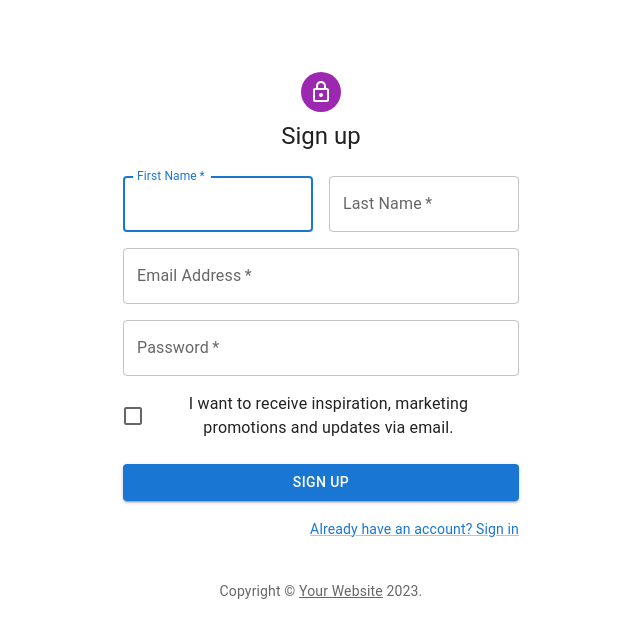
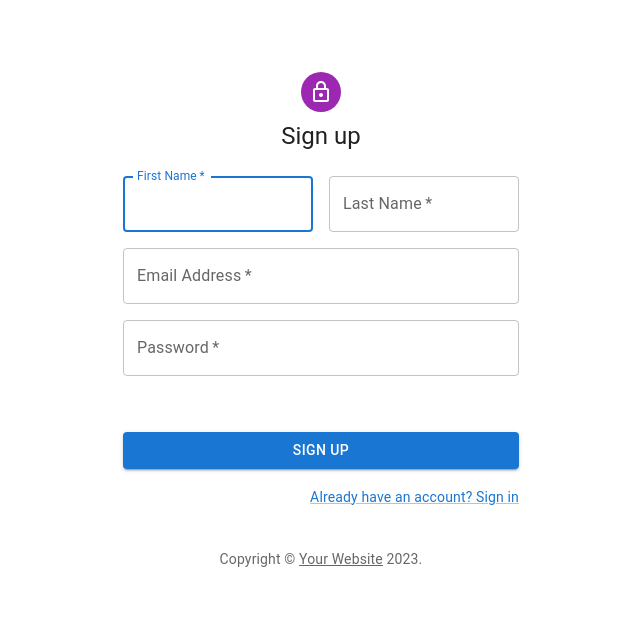
Before and after one commit to haritpanchal/react-wordpress, a React (Create React App) app: page / in a window 1280 px wide. Shown: the top 638 px of the page, without its empty margins (319-959 px from the left). Built offline with nearby package versions, Linux system fonts and the light colour scheme.

Commit message:
user register success message

```diff
--- a/src/components/registerUser/RegisterUser.js
+++ b/src/components/registerUser/RegisterUser.js
@@ -38,8 +38,10 @@ export default function RegisterUser() {
   const [lastName, setlastName] = useState("");
   const [userEmail, setuserEmail] = useState("");
   const [userPassword, setuserPassword] = useState("");
+  const [formSubmitMessage, setformSubmitMessage] = useState("");
 
   const handleSubmit = async (event) => {
+    setformSubmitMessage('');
     event.preventDefault();
     // const data = new FormData(event.currentTarget);
     // console.log({
@@ -52,7 +54,6 @@ export default function RegisterUser() {
       email_address: userEmail,
       password: userPassword,
     };
-    console.log(JSON.stringify(data));
     try {
       let res = await fetch(
         "http://localhost/contribution/wp-json/auth/register",
@@ -62,12 +63,16 @@ export default function RegisterUser() {
         }
       );
       let resJson = await res.json();
-      console.log(resJson);
-      if (res.status === 200) {
-        console.log("successfully");
-      } else {
-        console("Some error occured");
+
+      setformSubmitMessage(resJson.data.message)
+
+      if(resJson.success == true){
+        setfirstName("");
+        setlastName("");
+        setuserEmail("");
+        setuserPassword("");
       }
+
     } catch (err) {
       console.log(err);
     }
@@ -102,6 +107,7 @@ export default function RegisterUser() {
                 <TextField
                   autoComplete="given-name"
                   name="firstName"
+                  value={firstName}
                   required
                   fullWidth
                   id="firstName"
@@ -117,6 +123,7 @@ export default function RegisterUser() {
                   id="lastName"
                   label="Last Name"
                   name="lastName"
+                  value={lastName}
                   autoComplete="family-name"
                   onChange={(event) => setlastName(event.target.value)}
                 />
@@ -128,6 +135,7 @@ export default function RegisterUser() {
                   id="email"
                   label="Email Address"
                   name="email"
+                  value={userEmail}
                   autoComplete="email"
                   onChange={(event) => setuserEmail(event.target.value)}
                 />
@@ -137,6 +145,7 @@ export default function RegisterUser() {
                   required
                   fullWidth
                   name="password"
+                  value={userPassword}
                   label="Password"
                   type="password"
                   id="password"
@@ -145,12 +154,7 @@ export default function RegisterUser() {
                 />
               </Grid>
               <Grid item xs={12}>
-                <FormControlLabel
-                  control={
-                    <Checkbox value="allowExtraEmails" color="primary" />
-                  }
-                  label="I want to receive inspiration, marketing promotions and updates via email."
-                />
+                <p>{formSubmitMessage}</p>
               </Grid>
             </Grid>
             <Button
```
